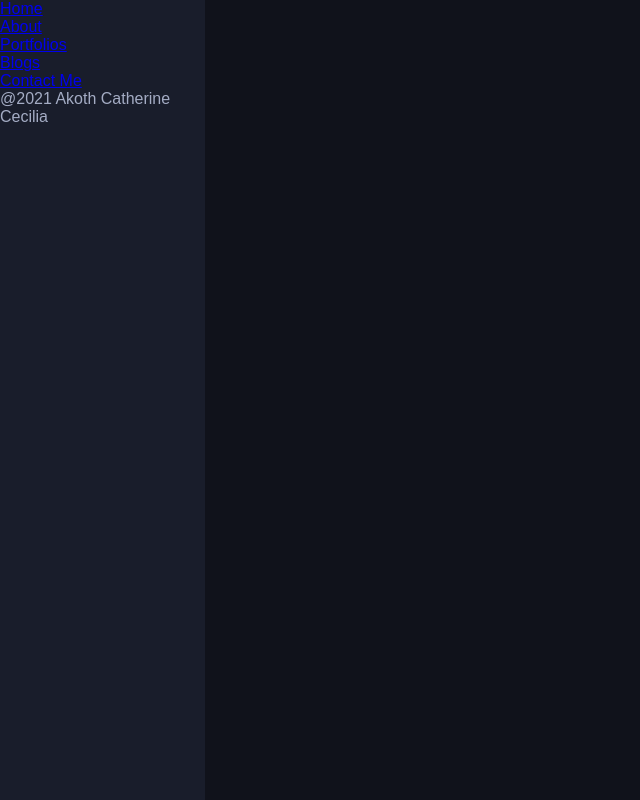
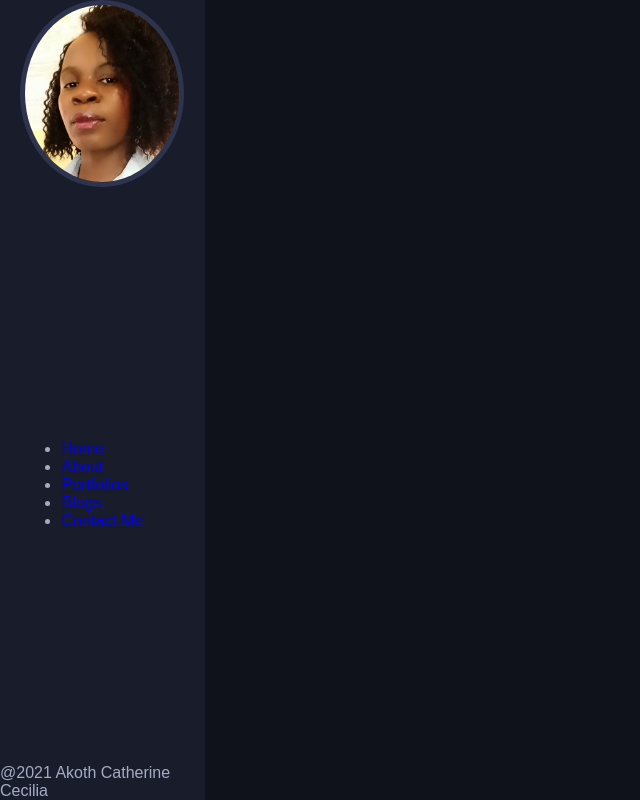
Before and after one commit to cathyAkoth/PortfolioReact, a React (Create React App) app: page / in a window 1280 px wide. Shown: the whole page, without its empty margins (0-640 px from the left). Built offline with nearby package versions, Linux system fonts and the light colour scheme.

Commit message:
Added profile

```diff
--- a/src/App.scss
+++ b/src/App.scss
@@ -1,4 +1,5 @@
 @import './styles/layout.scss';
+@import './styles/Navbar.scss';
 
 *{
     padding:0;
@@ -9,5 +10,5 @@
 body{
     color:#a4acc4;
     font-family: 'M PLUS Rounded 1c', sans-serif;
-    font: size 0.2rem;
+    font: size 1.2rem;
 }
--- a/src/components/Navbar.js
+++ b/src/components/Navbar.js
@@ -1,14 +1,15 @@
 import React from 'react'
-// import avatar from '../img/cathy.jpg';
+ import cate from '../img/cathy.jpg';
 import {NavLink} from 'react-router-dom';
 
 function Navbar(){
     return(
-        <div className="NavBar">
-            <div className="profile">
-                {/* <img src={avatar} alt=""/> */}
-            </div>
+        <div className="Navbar">
+
             <nav className="nav">
+                <div className="profile">
+                    <img src={cate} alt=""/>
+                </div>
                 <ul className="nav-items">
                     <li className="nav-item">
                         <NavLink to="/" exact activeClassName="active">
@@ -42,12 +43,13 @@ function Navbar(){
 
                     </li>
                 </ul>
-            </nav>
-            <footer className="footer">
+                <footer className="footer">
                 <p>
                     @2021 Akoth Catherine Cecilia
                 </p>
-            </footer>
+                </footer>
+            </nav>
+
 
         </div>
 
--- /dev/null
+++ b/src/styles/Navbar.scss
@@ -0,0 +1,21 @@
+.Navbar{
+    height:100vh;
+    .nav{
+        height:100%;
+        display:flex;
+        flex-direction:column;
+        justify-content: space-between;
+        align-items: center;
+
+        .profile{
+            width:100%;
+            text-align: center;
+            img{
+                width:80%;
+                border-radius:100%;
+                border: 5px solid #2e344e;
+                margin-bottom: 1rem;
+            }
+        }
+    }
+}
```
